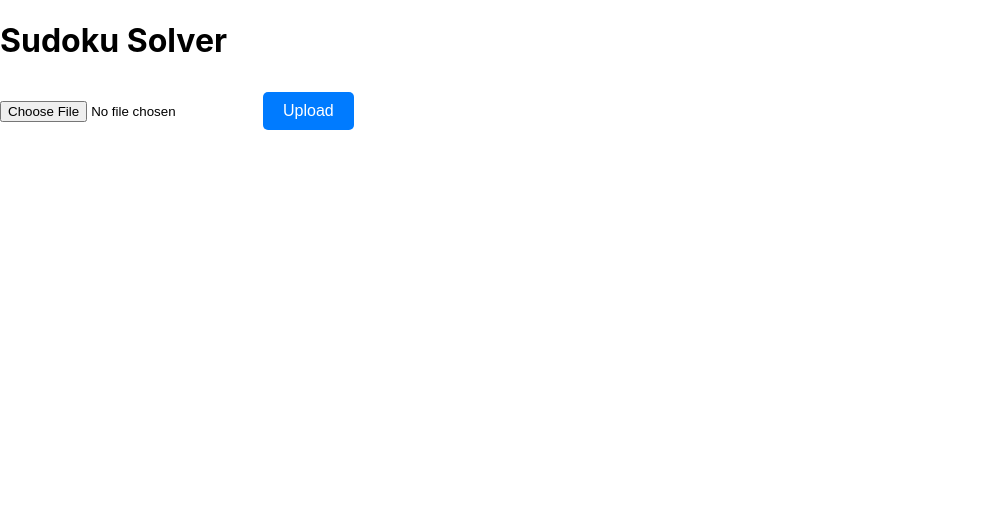
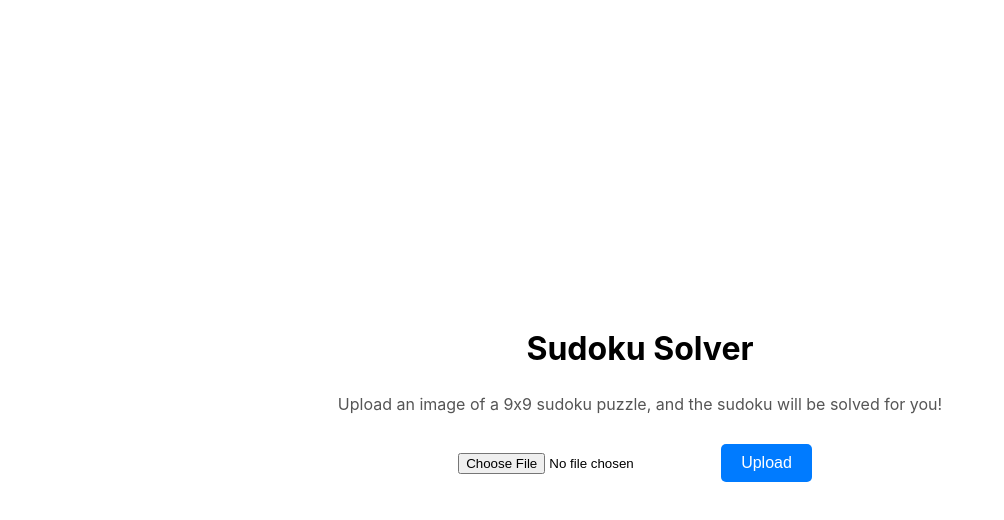
Before and after one commit to AC2005/SodukuApp, a React (Create React App) app in the folder frontend/: page / in a window 1280 px wide. Shown: the top 520 px of the page, without its empty margins (0-1004 px from the left). Built offline with nearby package versions, Linux system fonts and the light colour scheme.

Commit message:
processing update

```diff
--- a/frontend/src/App.js
+++ b/frontend/src/App.js
@@ -3,10 +3,11 @@ import SudokuSolver from "./frontend";
 
 function App() {
     return (
-        <div className="App">
-            <h1>Sudoku Solver</h1>
-            <SudokuSolver />
-        </div>
+    <div className="App">
+      <h1>Sudoku Solver</h1>
+      <p>Upload an image of a 9x9 sudoku puzzle, and the sudoku will be solved for you! </p>
+      <SudokuSolver />
+    </div>
     );
 }
 
--- a/frontend/src/frontend.jsx
+++ b/frontend/src/frontend.jsx
@@ -9,6 +9,7 @@ function SudokuSolver() {
     const [states, setStates] = useState([]); // Store intermediate backtracking states
     const [currentStep, setCurrentStep] = useState(0); // Track the current state being displayed
     const [isAnimating, setIsAnimating] = useState(false); // Animation toggle
+    const [isProcessing, setIsProcessing] = useState(false);
 
     const [isOriginal, setIsOriginal] = useState(
         Array(9)
@@ -20,6 +21,7 @@ function SudokuSolver() {
     };
 
     const handleSubmit = async () => {
+        setIsProcessing(true);
         if (!file) {
             alert("Please select a file before submitting.");
             return;
@@ -44,6 +46,7 @@ function SudokuSolver() {
                 setEditableBoard(JSON.parse(JSON.stringify(data.board))); // Clone the board for editing
                 setIsEditing(false); // Reset editing mode
                 setStates(0);
+
                 console.log("hi", board);
             } else {
                 alert("Error: Unable to load puzzle");
@@ -52,6 +55,8 @@ function SudokuSolver() {
             console.error("Fetch error:", error);
             alert("Failed to connect to the server.");
         }
+
+        setIsProcessing(false);
     };
 
     const renderBoard = (grid) => {
@@ -171,6 +176,8 @@ function SudokuSolver() {
         <div>
             <input type="file" onChange={handleFileChange} />
             <button onClick={handleSubmit}>Upload</button>
+            {isProcessing && <p className="status-message">Processing your file... Please wait.</p>}
+
             {board && (
                 <div>
                     <h3>{isEditing ? 'Edit the Board' : 'Extracted Board:'}</h3>
--- a/frontend/src/index.css
+++ b/frontend/src/index.css
@@ -1,3 +1,23 @@
+.App {
+  display: flex;
+  flex-direction: column;
+  justify-content: center;
+  align-items: center;
+  text-align: center;
+  height: 100vh; /* Makes the container take up the full viewport height */
+  margin: 0;
+}
+
+h1 {
+  margin-bottom: 10px;
+}
+
+p {
+  margin-bottom: 20px;
+  font-size: 16px;
+  color: #555; /* Optional: Makes the instructions less bold than the title */
+}
+
 body {
   margin: 0;
   font-family: -apple-system, BlinkMacSystemFont, 'Segoe UI', 'Roboto', 'Oxygen',
```
